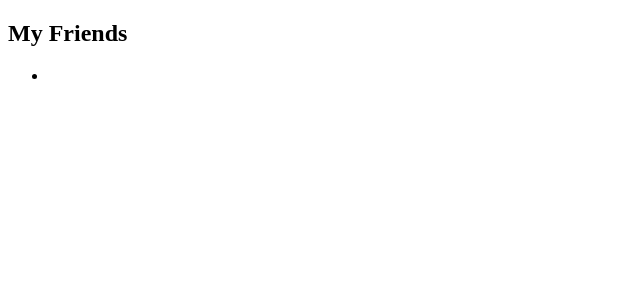
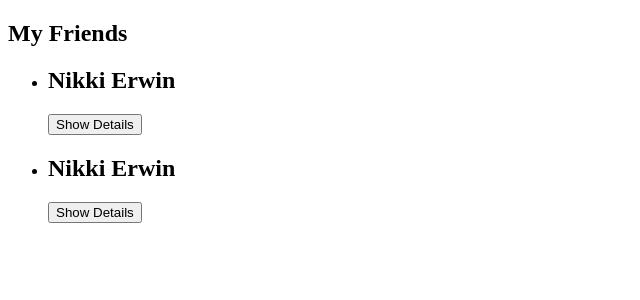
Before and after one commit to wlowrimore/vue_first_app_udemy_course, a Vue app: page / in a window 1280 px wide. Shown: the top 300 px of the page, without its empty margins (0-640 px from the left). Built offline with nearby package versions, Linux system fonts and the light colour scheme.

Commit message:
adds unstyled FriendContact component with friend-contact tag

```diff
--- a/src/App.vue
+++ b/src/App.vue
@@ -2,7 +2,8 @@
   <section>
     <h2>My Friends</h2>
     <ul>
-      <li></li>
+      <friend-contact></friend-contact>
+      <friend-contact></friend-contact>
     </ul>
   </section>
 </template>
--- /dev/null
+++ b/src/components/FriendContact.vue
@@ -0,0 +1,31 @@
+<template>
+  <li>
+    <h2>{{ friend.name }}</h2>
+    <button @click="toggleDetails">Show Details</button>
+    <ul v-if="detailsAreVisible">
+      <li><strong>Phone:</strong> {{ friend.phone }}</li>
+      <li><strong>Email:</strong> {{ friend.email }}</li>
+    </ul>
+  </li>
+</template>
+
+<script>
+export default {
+  data () {
+    return {
+      detailsAreVisible: false,
+      friend: {
+        id: 'nikki',
+        name: 'Nikki Erwin',
+        phone: '123 456 7890',
+        email: 'lovelylady@gmail.com'
+      }
+    }
+  },
+  methods: {
+    toggleDetails () {
+      this.detailsAreVisible = !this.detailsAreVisible
+    }
+  }
+}
+</script>
```
Also changed, not shown: src/main.js (+6 -1 lines).
